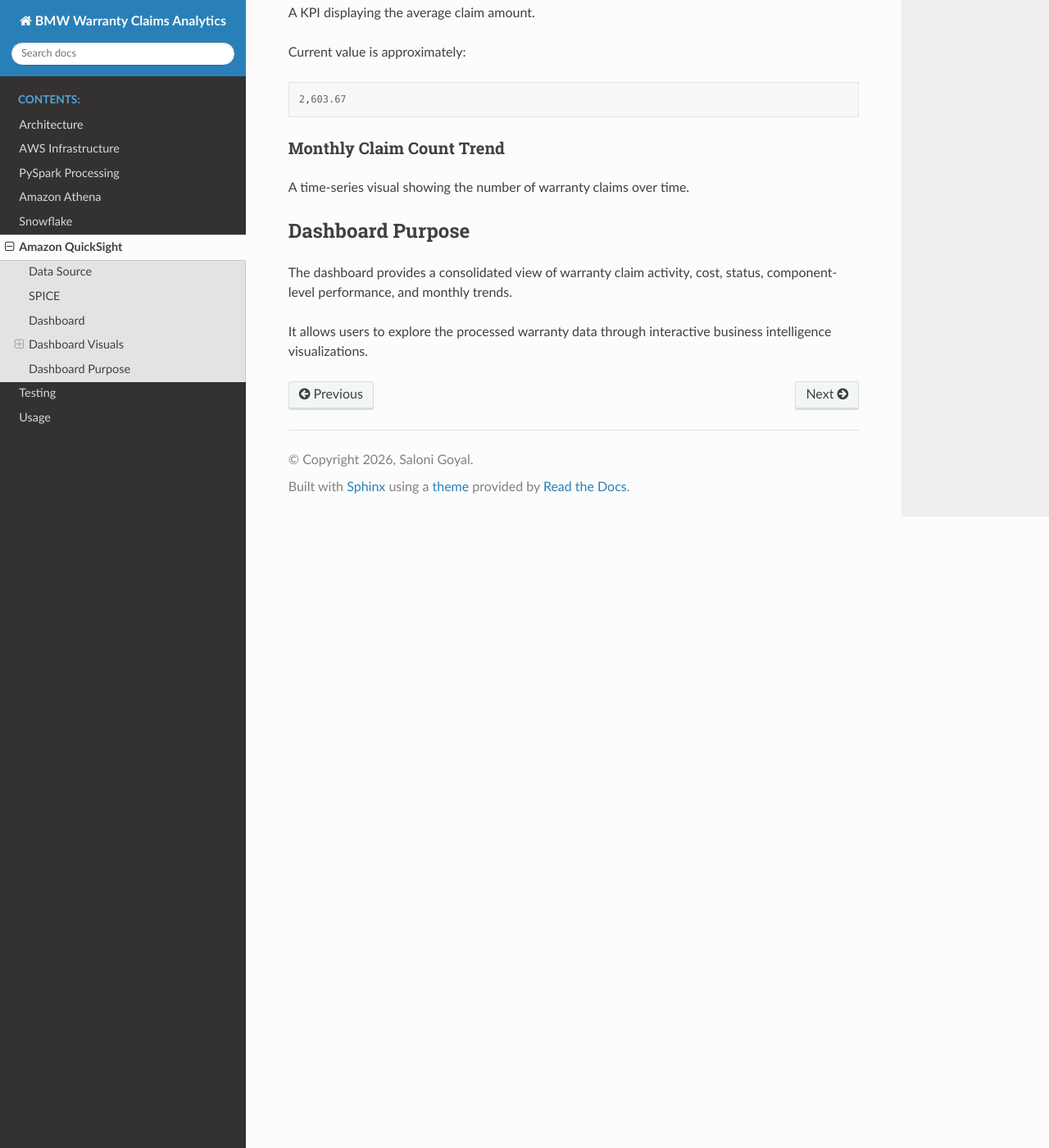
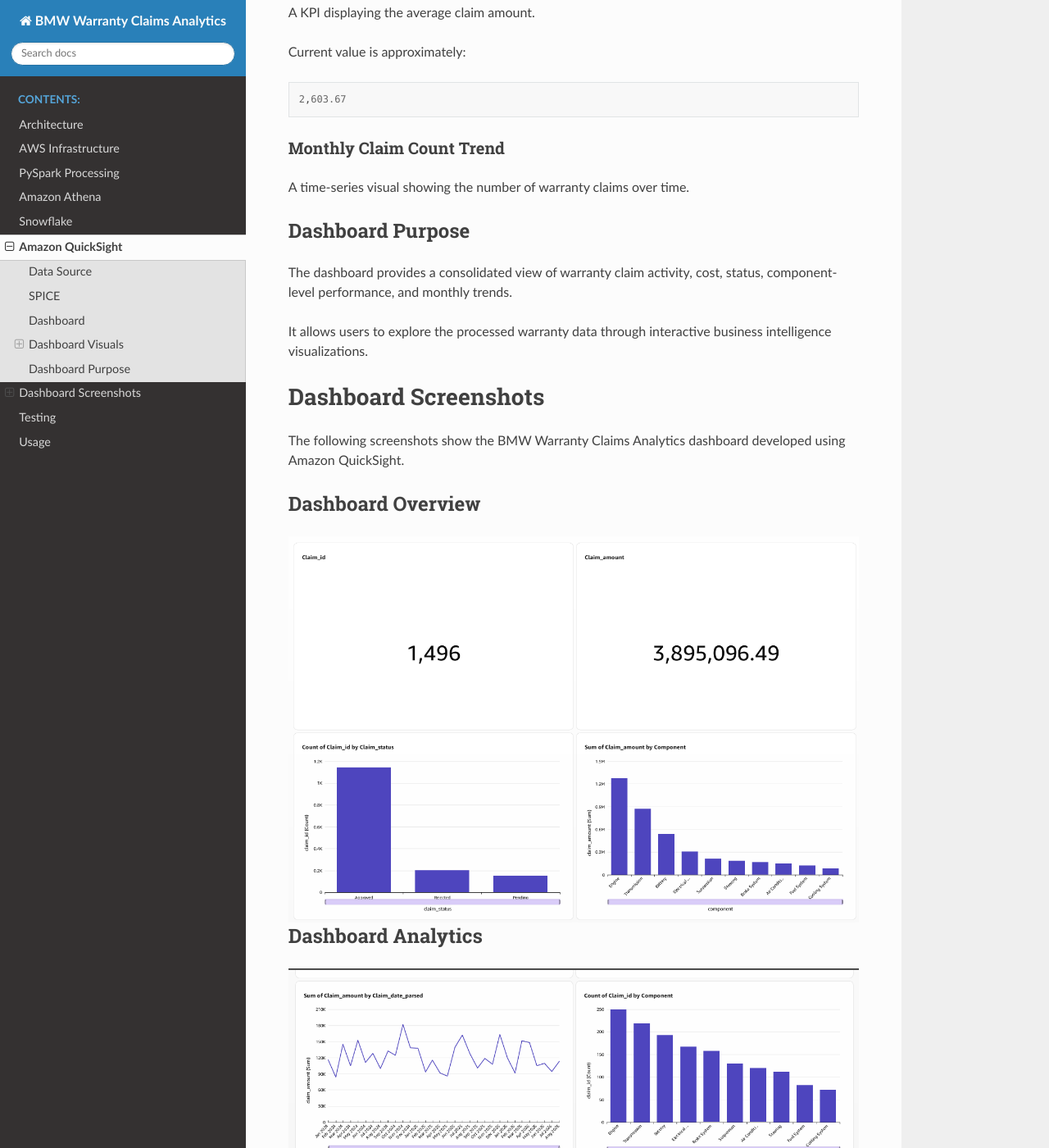
Before and after one commit to SG210223/bmw-warranty-claims-analytics, a Sphinx documentation site: the page built from docs/source/quicksight.rst, in a window 1280 px wide and 1400 px high, scrolled down 2026 px. Shown: the whole window at 82% size. Built offline with Sphinx 7.4.7 and the Read the Docs theme 3.1.0, drawn with Linux system fonts in a browser that asks for light colours; some of the changed text lies outside the part shown.

Commit message:
Update QuickSight documentation and screenshots

```diff
--- a/docs/source/quicksight.rst
+++ b/docs/source/quicksight.rst
@@ -122,3 +122,33 @@ cost, status, component-level performance, and monthly trends.
 
 It allows users to explore the processed warranty data through
 interactive business intelligence visualizations.
+
+Dashboard Screenshots
+=====================
+
+The following screenshots show the BMW Warranty Claims Analytics
+dashboard developed using Amazon QuickSight.
+
+Dashboard Overview
+------------------
+
+.. image:: _static/quicksight_dashboard1.png
+   :alt: BMW Warranty Claims Analytics Dashboard - Overview
+   :align: center
+   :width: 100%
+
+Dashboard Analytics
+-------------------
+
+.. image:: _static/quicksight_dashboard2.png
+   :alt: BMW Warranty Claims Analytics Dashboard - Analytics
+   :align: center
+   :width: 100%
+
+Additional Dashboard Visuals
+----------------------------
+
+.. image:: _static/quicksight_dashboard3.png
+   :alt: BMW Warranty Claims Analytics Dashboard - Additional Visuals
+   :align: center
+   :width: 100%
```
Also changed, not shown: docs/source/_static/quicksight_dashboard1.png (added), docs/source/_static/quicksight_dashboard2.png (added), docs/source/_static/quicksight_dashboard3.png (added).
